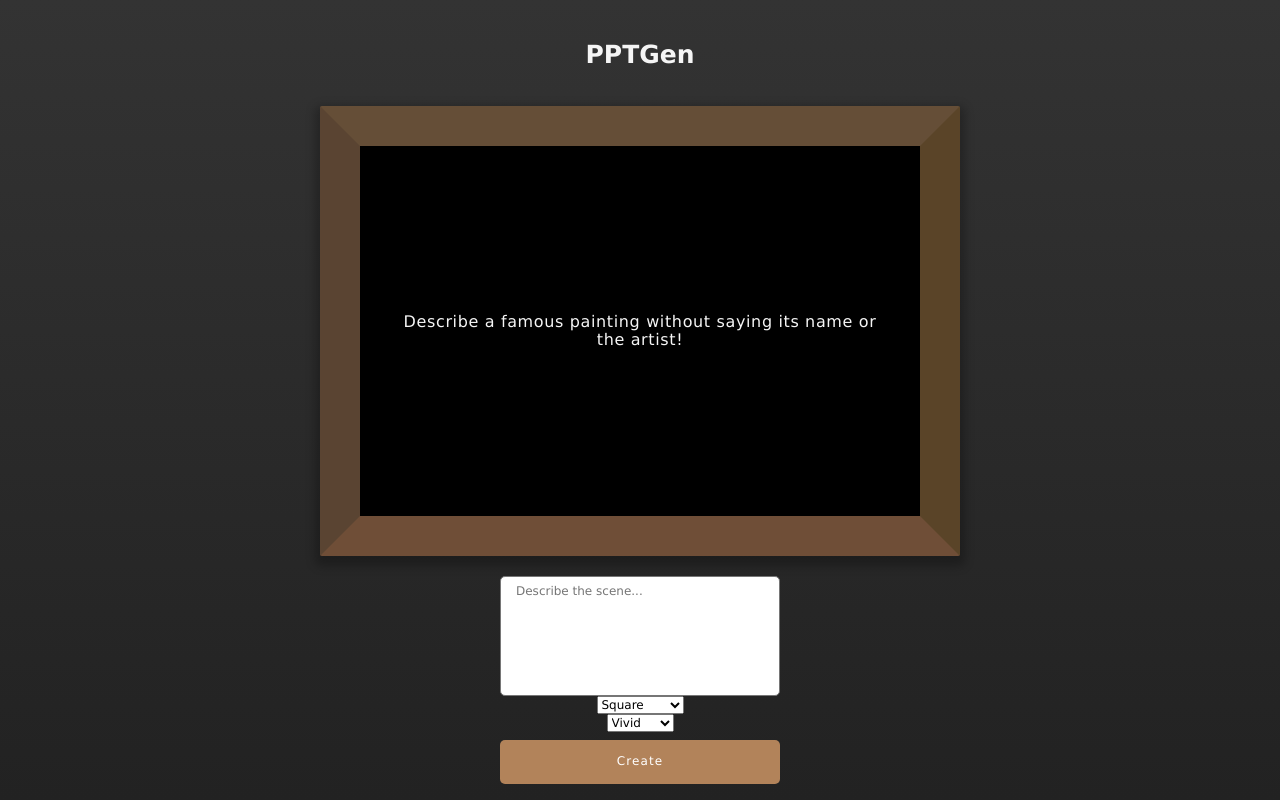
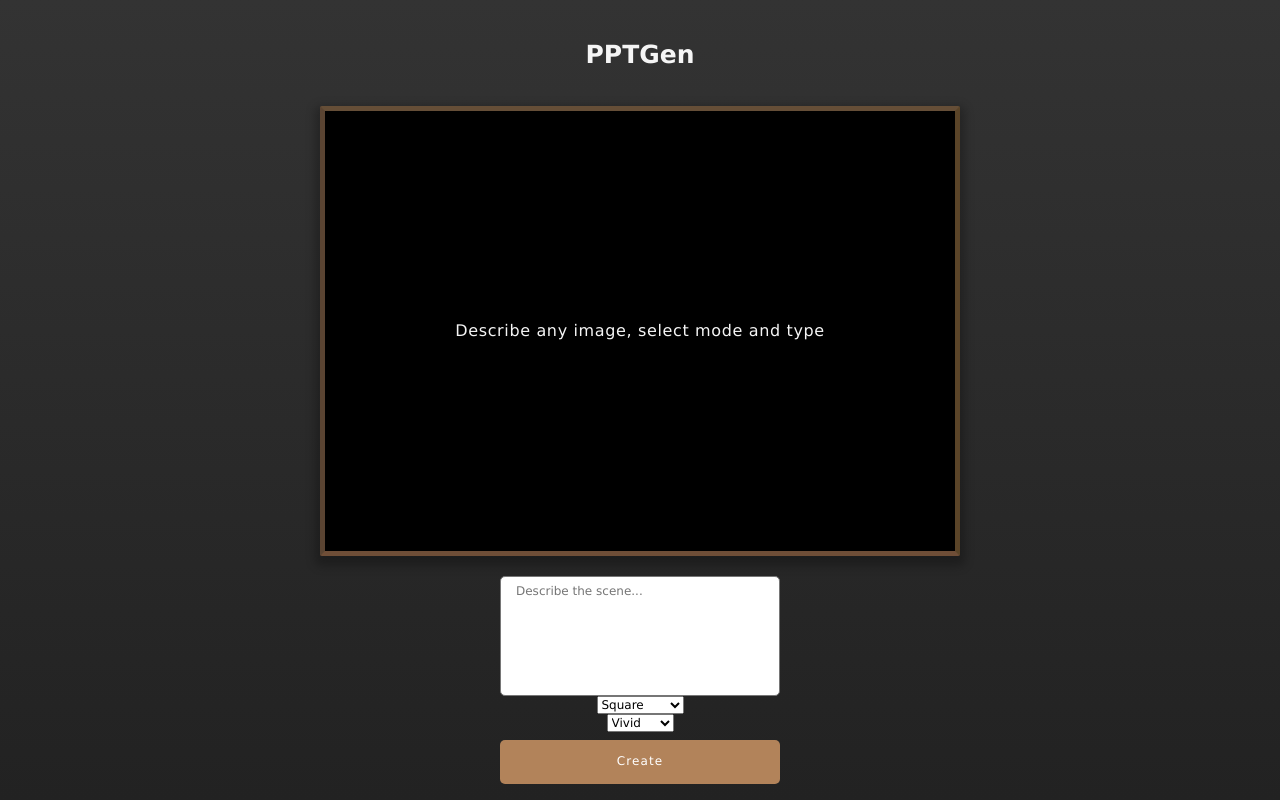
Before and after one commit to Harry-Yates/ScapeGen, a website built with Vite: page index.html in a window 1280 px wide. Built offline with nearby package versions, Linux system fonts and the light colour scheme; no server answers.

Commit message:
small tweaks

```diff
--- a/index.css
+++ b/index.css
@@ -59,7 +59,7 @@ button:hover {
 
 .frame {
   background-color: #000;
-  border: solid 5vmin #eee;
+  border: solid 5px #eee;
   border-bottom-color: rgb(111, 78, 55);
   border-left-color: rgb(90, 68, 50);
   border-radius: 2px;
--- a/index.html
+++ b/index.html
@@ -14,7 +14,7 @@
     <div
       id="output-img"
       class="frame">
-      <h2>Describe a famous painting without saying its name or the artist!</h2>
+      <h2>Describe any image, select mode and type</h2>
       <!-- Placeholder for images -->
     </div>
     <textarea
```
